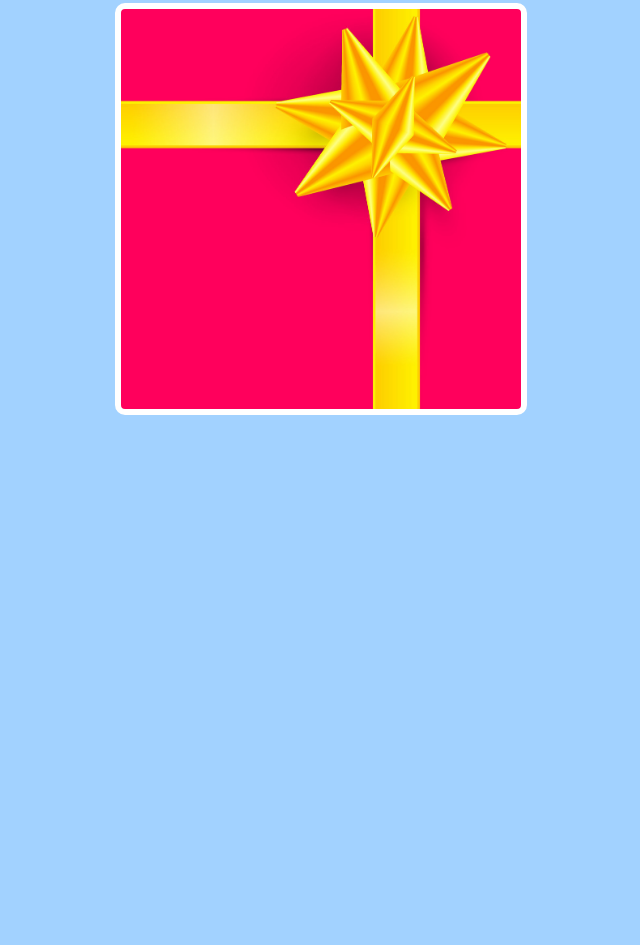
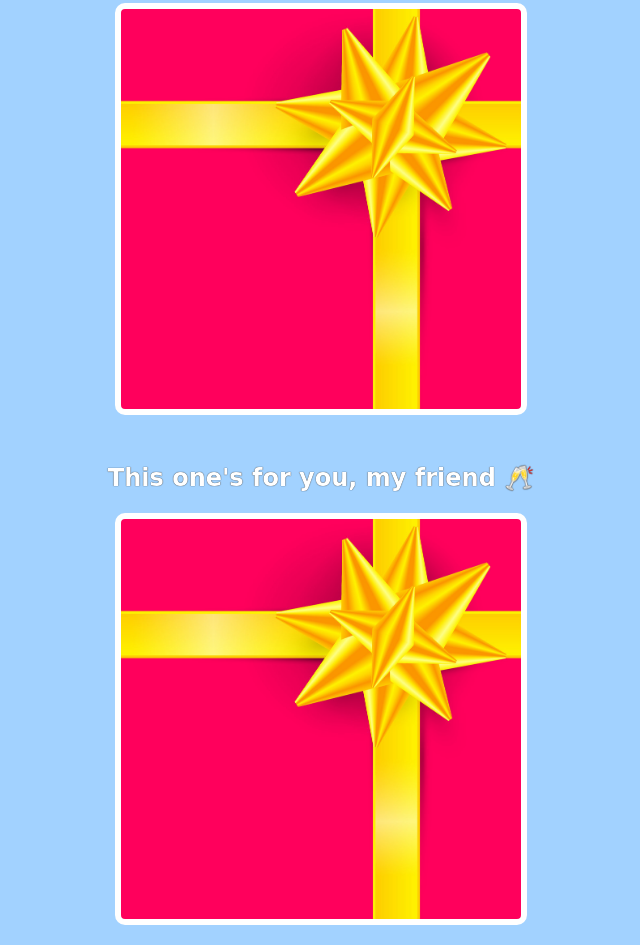
Before and after one commit to LiamBrentPage/Lee-Vaughn, a plain HTML site: page index.html in a window 1280 px wide. Shown: the part 1951-2896 px from the top of the page, without its empty margins (319-959 px from the left). Before the commit the page ends 2386 px from the top, so only its background shows below. Drawn offline with nearby package versions, Linux system fonts and the light colour scheme; a web font is replaced by a local one.

Commit message:
Update index.html

```diff
--- a/index.html
+++ b/index.html
@@ -33,5 +33,9 @@
             <h2 class="gift-title">If I had to describe you with ONE word 👇</h2>
             <div class="gift-img" id="gift-img-badass"></div>
         </div>
+        <div class="gift-section">
+            <h2 class="gift-title">This one's for you, my friend 🥂</h2>
+            <div class="gift-img" id="gift-img-cheers"></div>
+        </div>
     </body>
 </html>
```
